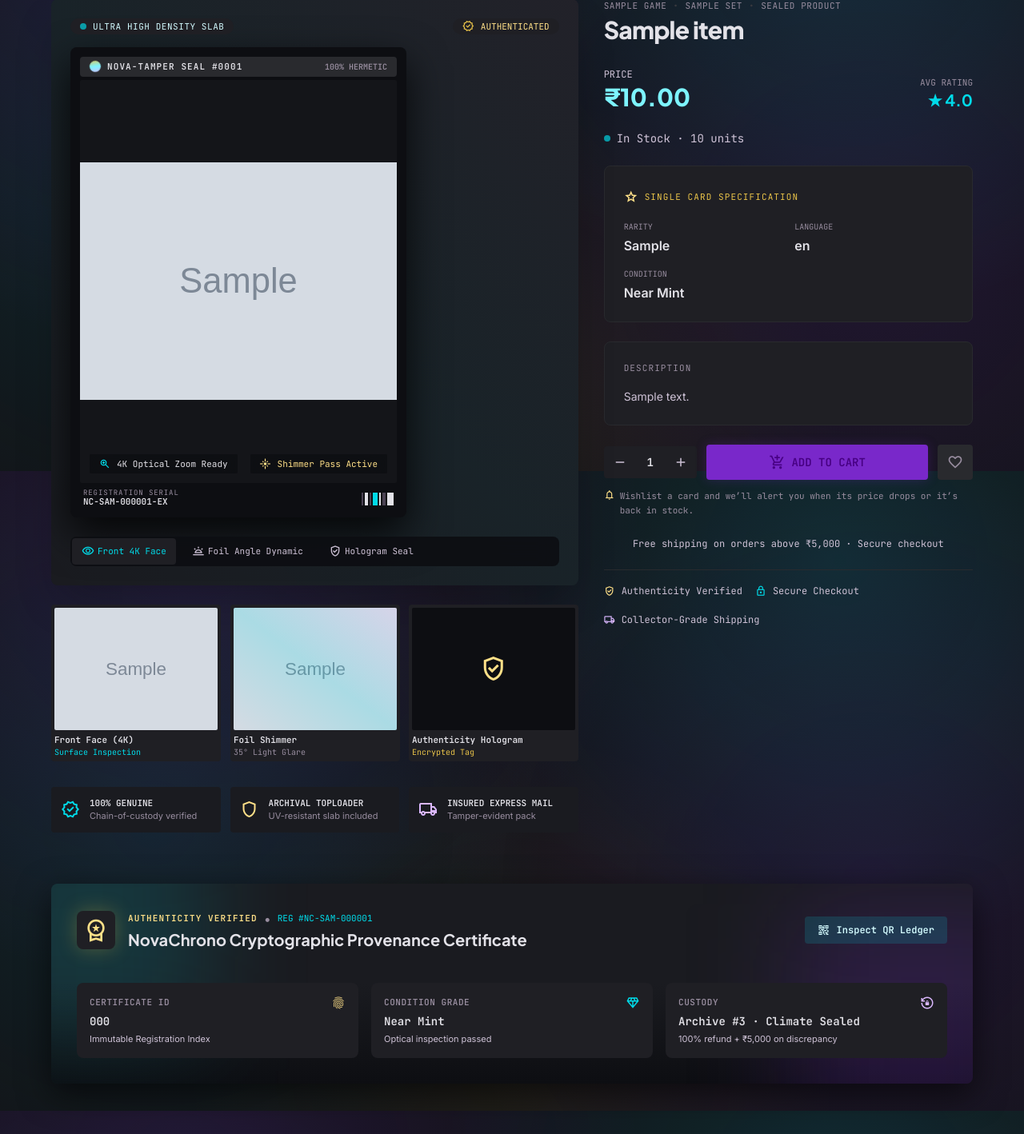
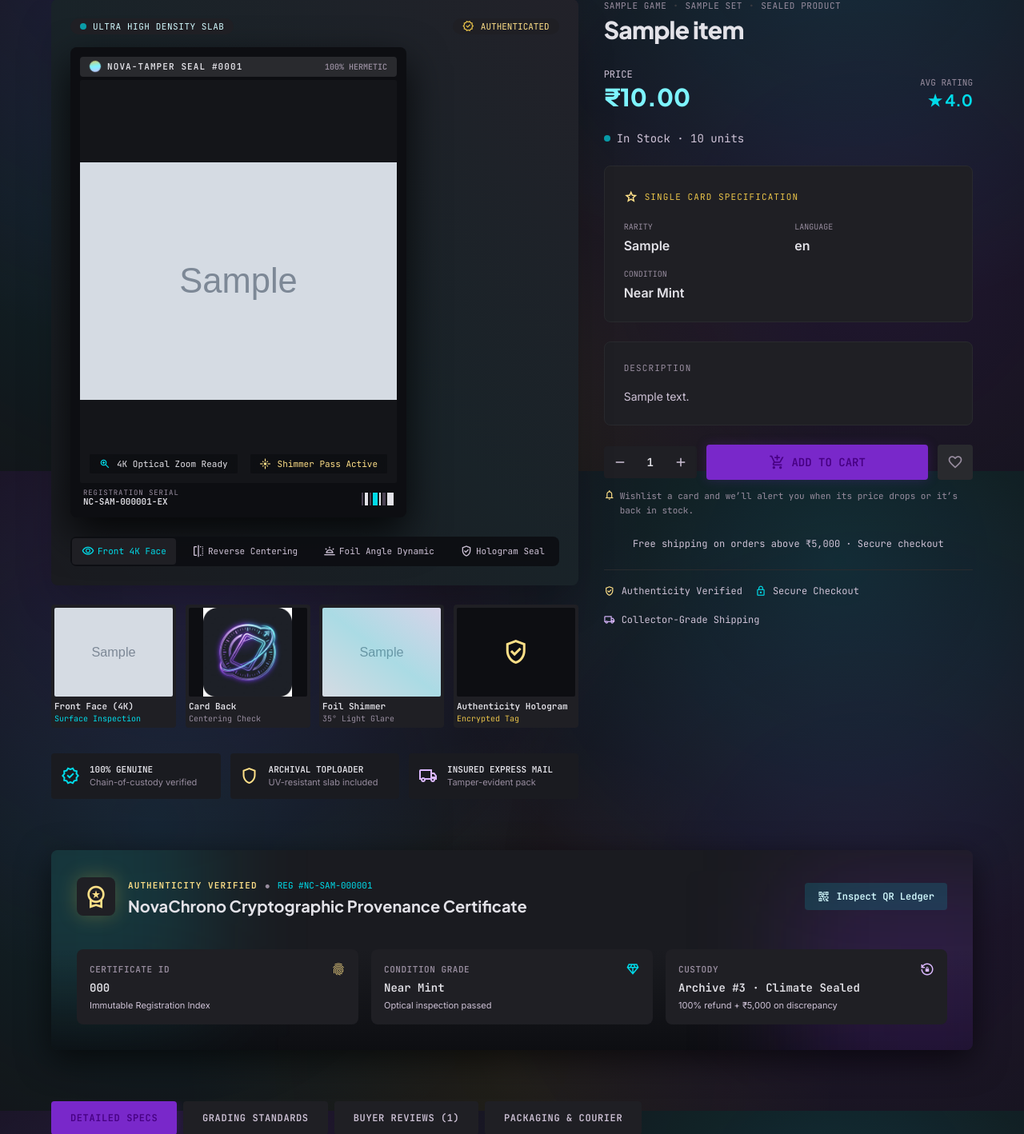
Before and after one commit to aly-osha/NovaChrono, a Django app: page /shop/1/ in a window 1280 px wide. Shown: the part 211-1629 px from the top of the page at 80% size. Run offline with Django 5.2, Linux system fonts and the light colour scheme; tables that the repository leaves empty hold one stand-in row (values such as "Sample post"); grey boxes marked "Sample" are stand-in pictures; some libraries are stand-ins or nearby versions.

Commit message:
fix(products): show NovaChrono emblem on default card back
Cards with no uploaded reverse image fell back to a generic
`style` icon on the catalogue spotlight back face, and the
detail page's Reverse Centering view had no fallback at all,
so the control was hidden entirely.

Both surfaces now render the NovaChrono emblem centred in the
card-back square:

- catalogue: swap the placeholder icon for the emblem inside the
  default-back badge, squared off to match the 1:1 asset
- detail: always expose the Reverse Centering view, falling back
  to the emblem in both the main slab and the Card Back thumbnail
- use object-contain so the square logo is never cropped

Also add the missing `{% load static %}` to both templates --
`static` does not inherit from base.html into child templates,
so referencing it there raised TemplateSyntaxError.

```diff
--- a/templates/products/catalogue.html
+++ b/templates/products/catalogue.html
@@ -1,4 +1,5 @@
 {% extends "base.html" %}
+{% load static %}
 {% block title %}TCG Catalogue — NovaChrono{% endblock %}
 
 {% block content %}
@@ -353,8 +354,8 @@
                 <span class="font-mono text-[9px] tracking-[0.25em] text-secondary-fixed-dim uppercase">VAULT</span>
               </div>
               <div class="relative z-10 my-auto flex flex-col items-center text-center">
-                <div class="w-16 h-16 sm:w-20 sm:h-20 rounded-full border border-secondary-fixed/40 bg-surface-container-high/60 flex items-center justify-center shadow-[0_0_30px_rgba(121,40,202,0.6)] mb-2">
-                  <span class="material-symbols-outlined text-3xl sm:text-4xl text-primary animate-pulse">style</span>
+                <div class="w-20 h-20 sm:w-24 sm:h-24 rounded-2xl border border-secondary-fixed/40 bg-surface-container-high/60 flex items-center justify-center shadow-[0_0_30px_rgba(121,40,202,0.6)] mb-2 overflow-hidden">
+                  <img src="{% static 'img/novachrono-logo.jpg' %}" alt="NovaChrono Emblem" class="w-full h-full object-contain p-1 select-none pointer-events-none drop-shadow-[0_0_12px_rgba(121,40,202,0.8)]"/>
                 </div>
                 <span class="font-display font-extrabold text-xs sm:text-sm tracking-widest text-on-surface uppercase">COLLECTOR CARD</span>
                 <span class="font-mono text-[9px] text-outline tracking-wider mt-0.5">CERTIFIED AUTHENTIC</span>
--- a/templates/products/detail.html
+++ b/templates/products/detail.html
@@ -1,4 +1,5 @@
 {% extends "base.html" %}
+{% load static %}
 {% block title %}{{ product.name }} — NovaChrono{% endblock %}
 
 {% block content %}
@@ -96,12 +97,10 @@
           <span class="material-symbols-outlined text-[16px]">visibility</span>
           <span>Front 4K Face</span>
         </button>
-        {% if product.has_back_image %}
         <button class="view-mode-btn px-space-sm py-space-xs rounded-lg font-mono text-[11px] text-on-surface-variant hover:text-on-surface flex items-center gap-space-2xs transition-all shrink-0 cursor-pointer" onclick="switchPerspective(1)" type="button">
           <span class="material-symbols-outlined text-[16px]">flip</span>
           <span>Reverse Centering</span>
         </button>
-        {% endif %}
         <button class="view-mode-btn px-space-sm py-space-xs rounded-lg font-mono text-[11px] text-on-surface-variant hover:text-on-surface flex items-center gap-space-2xs transition-all shrink-0 cursor-pointer" onclick="switchPerspective(2)" type="button">
           <span class="material-symbols-outlined text-[16px]">wb_twilight</span>
           <span>Foil Angle Dynamic</span>
@@ -114,7 +113,7 @@
     </div>
 
     <!-- Thumbnail micro carousel (bound to perspective views) -->
-    <div class="grid {% if product.has_back_image %}grid-cols-4{% else %}grid-cols-3{% endif %} gap-space-sm">
+    <div class="grid grid-cols-4 gap-space-sm">
       <button class="group rounded-lg bg-surface-container p-space-2xs text-left transition-all hover:bg-surface-container-high focus:outline-none cursor-pointer" onclick="switchPerspective(0)" type="button">
         <div class="aspect-[4/3] rounded overflow-hidden mb-space-2xs bg-surface-container-lowest">
           {% if images.first %}<img class="w-full h-full object-cover group-hover:scale-105 transition-transform" src="{{ images.first.image.url }}" alt="{{ product.name }} front"/>{% endif %}
@@ -122,15 +121,13 @@
         <span class="block font-mono text-[11px] text-on-surface font-semibold truncate">Front Face (4K)</span>
         <span class="block font-mono text-[10px] text-secondary-fixed-dim">Surface Inspection</span>
       </button>
-      {% if product.has_back_image %}
       <button class="group rounded-lg bg-surface-container p-space-2xs text-left transition-all hover:bg-surface-container-high focus:outline-none cursor-pointer" onclick="switchPerspective(1)" type="button">
         <div class="aspect-[4/3] rounded overflow-hidden mb-space-2xs bg-surface-container-lowest">
-          <img class="w-full h-full object-cover group-hover:scale-105 transition-transform" src="{{ product.back_image.image.url }}" alt="{{ product.name }} reverse"/>
+          <img class="w-full h-full object-contain group-hover:scale-105 transition-transform" src="{% if product.has_back_image %}{{ product.back_image.image.url }}{% else %}{% static 'img/novachrono-logo.jpg' %}{% endif %}" alt="{{ product.name }} reverse"/>
         </div>
         <span class="block font-mono text-[11px] text-on-surface font-semibold truncate">Card Back</span>
         <span class="block font-mono text-[10px] text-outline">Centering Check</span>
       </button>
-      {% endif %}
       <button class="group rounded-lg bg-surface-container p-space-2xs text-left transition-all hover:bg-surface-container-high focus:outline-none cursor-pointer" onclick="switchPerspective(2)" type="button">
         <div class="aspect-[4/3] rounded overflow-hidden mb-space-2xs bg-surface-container-lowest relative">
           {% if images.first %}<img class="w-full h-full object-cover group-hover:scale-105 transition-transform" src="{{ images.first.image.url }}" alt="{{ product.name }} foil angle"/>{% endif %}
@@ -620,7 +617,7 @@
   }
 
   const FRONT_IMG_URL = "{% if images.first %}{{ images.first.image.url }}{% endif %}";
-  const BACK_IMG_URL = "{% if product.has_back_image %}{{ product.back_image.image.url }}{% endif %}";
+  const BACK_IMG_URL = "{% if product.has_back_image %}{{ product.back_image.image.url }}{% else %}{% static 'img/novachrono-logo.jpg' %}{% endif %}";
 
   // ---- Perspective switcher for the slab (Stitch detail system) ----
   function switchPerspective(index) {
```
